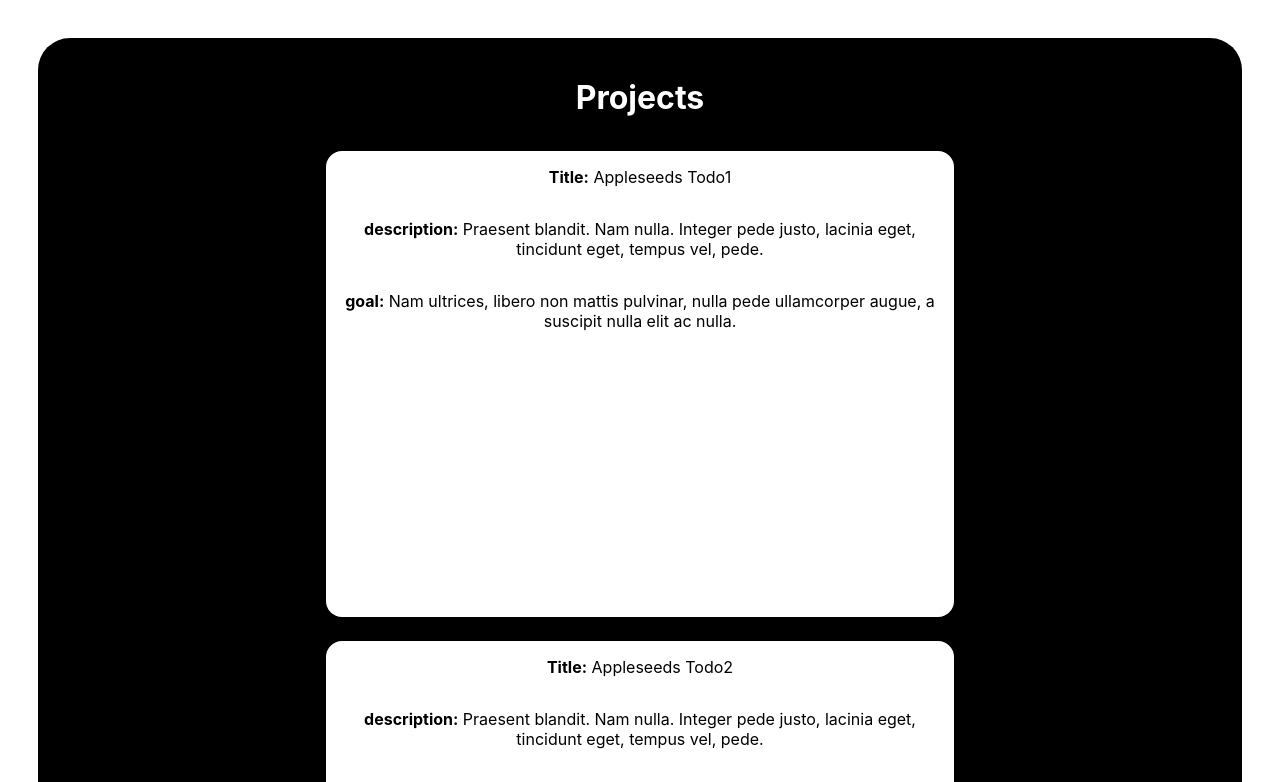
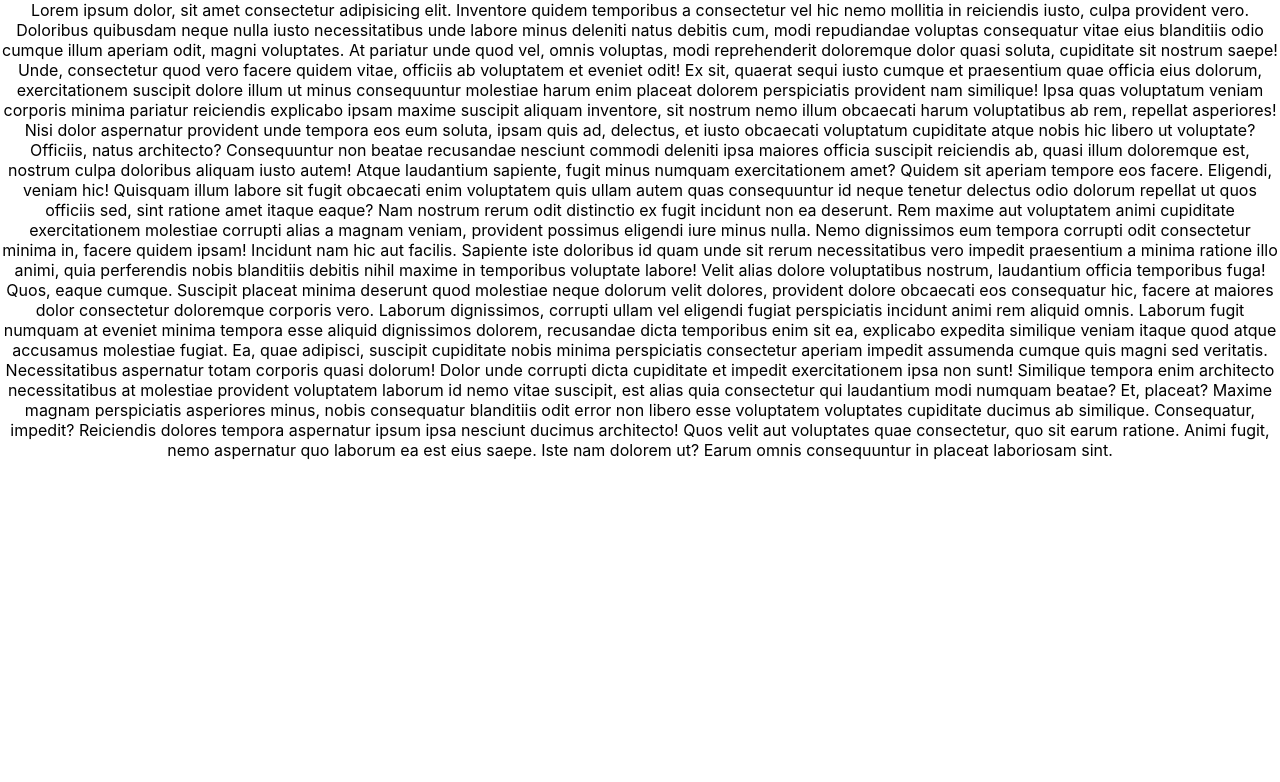
Before and after one commit to morMBen/AppleSeedsTodo_G1, a React (Create React App) app in the folder frontend/: page /About in a window 1280 px wide. Shown: the top 782 px of the page. Built offline with nearby package versions, Linux system fonts and the light colour scheme.

Commit message:
more components

```diff
--- a/frontend/package.json
+++ b/frontend/package.json
@@ -13,6 +13,7 @@
 		"react": "^17.0.2",
 		"react-dom": "^17.0.2",
 		"react-redux": "^7.2.6",
+		"react-router-dom": "^5.3.0",
 		"react-scripts": "5.0.0",
 		"redux": "^4.1.2",
 		"tslint-react": "^5.0.0",
@@ -43,6 +44,7 @@
 		]
 	},
 	"devDependencies": {
+		"@types/react-router-dom": "^5.3.3",
 		"typescript": "^4.5.5",
 		"typescript-tslint-plugin": "^1.0.1"
 	}
--- /dev/null
+++ b/frontend/src/About.tsx
@@ -0,0 +1,42 @@
+import React from 'react';
+
+export default function About() {
+  return (
+    <div>
+      Lorem ipsum dolor, sit amet consectetur adipisicing elit. Inventore quidem temporibus a consectetur vel hic nemo
+      mollitia in reiciendis iusto, culpa provident vero. Doloribus quibusdam neque nulla iusto necessitatibus unde
+      labore minus deleniti natus debitis cum, modi repudiandae voluptas consequatur vitae eius blanditiis odio cumque
+      illum aperiam odit, magni voluptates. At pariatur unde quod vel, omnis voluptas, modi reprehenderit doloremque
+      dolor quasi soluta, cupiditate sit nostrum saepe! Unde, consectetur quod vero facere quidem vitae, officiis ab
+      voluptatem et eveniet odit! Ex sit, quaerat sequi iusto cumque et praesentium quae officia eius dolorum,
+      exercitationem suscipit dolore illum ut minus consequuntur molestiae harum enim placeat dolorem perspiciatis
+      provident nam similique! Ipsa quas voluptatum veniam corporis minima pariatur reiciendis explicabo ipsam maxime
+      suscipit aliquam inventore, sit nostrum nemo illum obcaecati harum voluptatibus ab rem, repellat asperiores! Nisi
+      dolor aspernatur provident unde tempora eos eum soluta, ipsam quis ad, delectus, et iusto obcaecati voluptatum
+      cupiditate atque nobis hic libero ut voluptate? Officiis, natus architecto? Consequuntur non beatae recusandae
+      nesciunt commodi deleniti ipsa maiores officia suscipit reiciendis ab, quasi illum doloremque est, nostrum culpa
+      doloribus aliquam iusto autem! Atque laudantium sapiente, fugit minus numquam exercitationem amet? Quidem sit
+      aperiam tempore eos facere. Eligendi, veniam hic! Quisquam illum labore sit fugit obcaecati enim voluptatem quis
+      ullam autem quas consequuntur id neque tenetur delectus odio dolorum repellat ut quos officiis sed, sint ratione
+      amet itaque eaque? Nam nostrum rerum odit distinctio ex fugit incidunt non ea deserunt. Rem maxime aut voluptatem
+      animi cupiditate exercitationem molestiae corrupti alias a magnam veniam, provident possimus eligendi iure minus
+      nulla. Nemo dignissimos eum tempora corrupti odit consectetur minima in, facere quidem ipsam! Incidunt nam hic aut
+      facilis. Sapiente iste doloribus id quam unde sit rerum necessitatibus vero impedit praesentium a minima ratione
+      illo animi, quia perferendis nobis blanditiis debitis nihil maxime in temporibus voluptate labore! Velit alias
+      dolore voluptatibus nostrum, laudantium officia temporibus fuga! Quos, eaque cumque. Suscipit placeat minima
+      deserunt quod molestiae neque dolorum velit dolores, provident dolore obcaecati eos consequatur hic, facere at
+      maiores dolor consectetur doloremque corporis vero. Laborum dignissimos, corrupti ullam vel eligendi fugiat
+      perspiciatis incidunt animi rem aliquid omnis. Laborum fugit numquam at eveniet minima tempora esse aliquid
+      dignissimos dolorem, recusandae dicta temporibus enim sit ea, explicabo expedita similique veniam itaque quod
+      atque accusamus molestiae fugiat. Ea, quae adipisci, suscipit cupiditate nobis minima perspiciatis consectetur
+      aperiam impedit assumenda cumque quis magni sed veritatis. Necessitatibus aspernatur totam corporis quasi dolorum!
+      Dolor unde corrupti dicta cupiditate et impedit exercitationem ipsa non sunt! Similique tempora enim architecto
+      necessitatibus at molestiae provident voluptatem laborum id nemo vitae suscipit, est alias quia consectetur qui
+      laudantium modi numquam beatae? Et, placeat? Maxime magnam perspiciatis asperiores minus, nobis consequatur
+      blanditiis odit error non libero esse voluptatem voluptates cupiditate ducimus ab similique. Consequatur, impedit?
+      Reiciendis dolores tempora aspernatur ipsum ipsa nesciunt ducimus architecto! Quos velit aut voluptates quae
+      consectetur, quo sit earum ratione. Animi fugit, nemo aspernatur quo laborum ea est eius saepe. Iste nam dolorem
+      ut? Earum omnis consequuntur in placeat laboriosam sint.
+    </div>
+  );
+}
--- a/frontend/src/App.tsx
+++ b/frontend/src/App.tsx
@@ -1,14 +1,29 @@
 import React from 'react';
 import './App.css';
 import Welcomepage from './Welcomepage';
+import BackLog from './BackLog';
+import Board from './Board';
+import About from './About';
 import { useDispatch, useSelector } from 'react-redux';
 import { addTask } from './redux/actions';
 import { tasksReducer } from './redux/taskReducer';
+import { BrowserRouter, Route, Switch } from 'react-router-dom';
 
 function App() {
   return (
     <div className='App'>
-      <Welcomepage />
+      <BrowserRouter>
+        <div>
+          <Switch>
+            <Route path='/' exact component={Welcomepage} />
+            <Route path='/BackLog' exact component={BackLog} />
+            <Route path='/Board' exact component={Board} />
+            <Route path='/About' exact component={About} />
+          </Switch>
+        </div>
+      </BrowserRouter>
+      {/* here goees navBar */}
+      {/* <Welcomepage /> */}
     </div>
   );
 }
--- /dev/null
+++ b/frontend/src/BackLog.tsx
@@ -0,0 +1,11 @@
+import React from 'react';
+
+export default function BackLog() {
+  return (
+    <div>
+      <button>Add Task</button>
+      <button>Move to Board</button>
+      <div>tasks..</div>
+    </div>
+  );
+}
--- /dev/null
+++ b/frontend/src/Board.tsx
@@ -0,0 +1,12 @@
+import React from 'react';
+import './board.css';
+
+export default function () {
+  return (
+    <div className='container'>
+      <div className='left task-card'>left</div>
+      <div className='middle task-card'>middle</div>
+      <div className='right task-card'>right</div>
+    </div>
+  );
+}
--- /dev/null
+++ b/frontend/src/TasksTodos.tsx
@@ -0,0 +1,5 @@
+import React from 'react';
+
+export function TasksTodos() {
+  return <div>TasksTodos</div>;
+}
--- a/frontend/src/Welcomepage.tsx
+++ b/frontend/src/Welcomepage.tsx
@@ -1,10 +1,12 @@
 import React, { useState } from 'react';
-import { ReactElement } from 'react';
 import Spinner from './Spinner';
-//import ProjectCard from './ProjectCard';
+import BackLog from './BackLog';
+
 import './welcomePage.css';
+import { data } from './mockData';
+import { Link } from 'react-router-dom';
 
-interface Project {
+export interface Project {
   _id: string;
   // user: ref
   title: string;
@@ -14,7 +16,7 @@ interface Project {
   createdAt: Date;
   updatedAt: Date;
 }
-interface Task {
+export interface Task {
   _id: string;
   title: string;
   description: string;
@@ -25,86 +27,19 @@ interface Task {
   updatedAt: Date;
 }
 
-const task1: Task = {
-  _id: 'abc1',
-  title: 'title1',
-  description:
-    'Cras non velit nec nisi vulputate nonummy. Maecenas tincidunt lacus at velit. Vivamus vel nulla eget eros elementum pellentesque.',
-  urgency: 1,
-  isActive: true,
-  label: 'todo',
-  createdAt: new Date(),
-  updatedAt: new Date(),
-};
-
-const task2: Task = {
-  _id: 'abc2',
-  title: 'title2',
-  description:
-    'Cras non velit nec nisi vulputate nonummy. Maecenas tincidunt lacus at velit. Vivamus vel nulla eget eros elementum pellentesque.',
-  urgency: 2,
-  isActive: true,
-  label: 'process',
-  createdAt: new Date(),
-  updatedAt: new Date(),
-};
-
-const task3: Task = {
-  _id: 'abc3',
-  title: 'title3',
-  description:
-    'Cras non velit nec nisi vulputate nonummy. Maecenas tincidunt lacus at velit. Vivamus vel nulla eget eros elementum pellentesque.',
-  urgency: 3,
-  isActive: true,
-  label: 'done',
-  createdAt: new Date(),
-  updatedAt: new Date(),
-};
-const project1: Project = {
-  _id: '123a',
-  title: 'Appleseeds Todo1',
-  description: 'Praesent blandit. Nam nulla. Integer pede justo, lacinia eget, tincidunt eget, tempus vel, pede.',
-  goal: 'Nam ultrices, libero non mattis pulvinar, nulla pede ullamcorper augue, a suscipit nulla elit ac nulla.',
-  tasks: [task1, task2, task3],
-  createdAt: new Date(),
-  updatedAt: new Date(),
-};
-const project2: Project = {
-  _id: '124a',
-  title: 'Appleseeds Todo2',
-  description: 'Praesent blandit. Nam nulla. Integer pede justo, lacinia eget, tincidunt eget, tempus vel, pede.',
-  goal: 'Nam ultrices, libero non mattis pulvinar, nulla pede ullamcorper augue, a suscipit nulla elit ac nulla.',
-  tasks: [task1, task2, task3],
-  createdAt: new Date(),
-  updatedAt: new Date(),
-};
-const project3: Project = {
-  _id: '125a',
-  title: 'Appleseeds Todo2',
-  description: 'Praesent blandit. Nam nulla. Integer pede justo, lacinia eget, tincidunt eget, tempus vel, pede.',
-  goal: 'Nam ultrices, libero non mattis pulvinar, nulla pede ullamcorper augue, a suscipit nulla elit ac nulla.',
-  tasks: [task1, task2, task3],
-  createdAt: new Date(),
-  updatedAt: new Date(),
-};
-const data: Project[] = [project1, project2, project3];
-
 export default function Welcomepage() {
   //refactor to redux
   //const [tasks, setTasks] = useState<Project[]>([]);
   const [loading, setIsLoading] = useState(false);
 
   const renderProjects = () => {
-    let projects: ReactElement;
     const renderedResults = data.map((project) => {
-      projects = (
+      return (
         <div className='project-card' key={project._id} onClick={() => {}}>
           <p className='project-paragraph'>
-            {' '}
             <strong>Title:</strong> {project.title}
           </p>
           <p className='project-paragraph'>
-            {' '}
             <strong>description:</strong> {project.description}
           </p>
           <p className='project-paragraph'>
@@ -112,7 +47,6 @@ export default function Welcomepage() {
           </p>
         </div>
       );
-      return projects;
     });
     return renderedResults;
   };
@@ -120,6 +54,7 @@ export default function Welcomepage() {
   return (
     <div className='welcome-page'>
       <h1>Projects</h1> {loading ? <Spinner /> : renderProjects()}
+      <Link to='/BackLog'>hhhh</Link>;
     </div>
   );
 }
--- /dev/null
+++ b/frontend/src/board.css
@@ -0,0 +1,9 @@
+.container {
+  display: flex;
+  justify-content: center;
+}
+.task-card {
+  height: 200px;
+  width: 200px;
+  border: 2px solid red;
+}
--- /dev/null
+++ b/frontend/src/mockData.ts
@@ -0,0 +1,67 @@
+import { Project } from './Welcomepage';
+import { Task } from './Welcomepage';
+
+const task1: Task = {
+  _id: 'abc1',
+  title: 'title1',
+  description:
+    'Cras non velit nec nisi vulputate nonummy. Maecenas tincidunt lacus at velit. Vivamus vel nulla eget eros elementum pellentesque.',
+  urgency: 1,
+  isActive: true,
+  label: 'todo',
+  createdAt: new Date(),
+  updatedAt: new Date(),
+};
+
+const task2: Task = {
+  _id: 'abc2',
+  title: 'title2',
+  description:
+    'Cras non velit nec nisi vulputate nonummy. Maecenas tincidunt lacus at velit. Vivamus vel nulla eget eros elementum pellentesque.',
+  urgency: 2,
+  isActive: true,
+  label: 'process',
+  createdAt: new Date(),
+  updatedAt: new Date(),
+};
+
+const task3: Task = {
+  _id: 'abc3',
+  title: 'title3',
+  description:
+    'Cras non velit nec nisi vulputate nonummy. Maecenas tincidunt lacus at velit. Vivamus vel nulla eget eros elementum pellentesque.',
+  urgency: 3,
+  isActive: true,
+  label: 'done',
+  createdAt: new Date(),
+  updatedAt: new Date(),
+};
+const project1: Project = {
+  _id: '123a',
+  title: 'Appleseeds Todo1',
+  description: 'Praesent blandit. Nam nulla. Integer pede justo, lacinia eget, tincidunt eget, tempus vel, pede.',
+  goal: 'Nam ultrices, libero non mattis pulvinar, nulla pede ullamcorper augue, a suscipit nulla elit ac nulla.',
+  tasks: [task1, task2, task3],
+  createdAt: new Date(),
+  updatedAt: new Date(),
+};
+const project2: Project = {
+  _id: '124a',
+  title: 'Appleseeds Todo2',
+  description: 'Praesent blandit. Nam nulla. Integer pede justo, lacinia eget, tincidunt eget, tempus vel, pede.',
+  goal: 'Nam ultrices, libero non mattis pulvinar, nulla pede ullamcorper augue, a suscipit nulla elit ac nulla.',
+  tasks: [task1, task2, task3],
+  createdAt: new Date(),
+  updatedAt: new Date(),
+};
+const project3: Project = {
+  _id: '125a',
+  title: 'Appleseeds Todo2',
+  description: 'Praesent blandit. Nam nulla. Integer pede justo, lacinia eget, tincidunt eget, tempus vel, pede.',
+  goal: 'Nam ultrices, libero non mattis pulvinar, nulla pede ullamcorper augue, a suscipit nulla elit ac nulla.',
+  tasks: [task1, task2, task3],
+  createdAt: new Date(),
+  updatedAt: new Date(),
+};
+
+export const data: Project[] = [project1, project2, project3];
```
Also changed, not shown: 1 other file (tests, documents, lock files or other folders).
